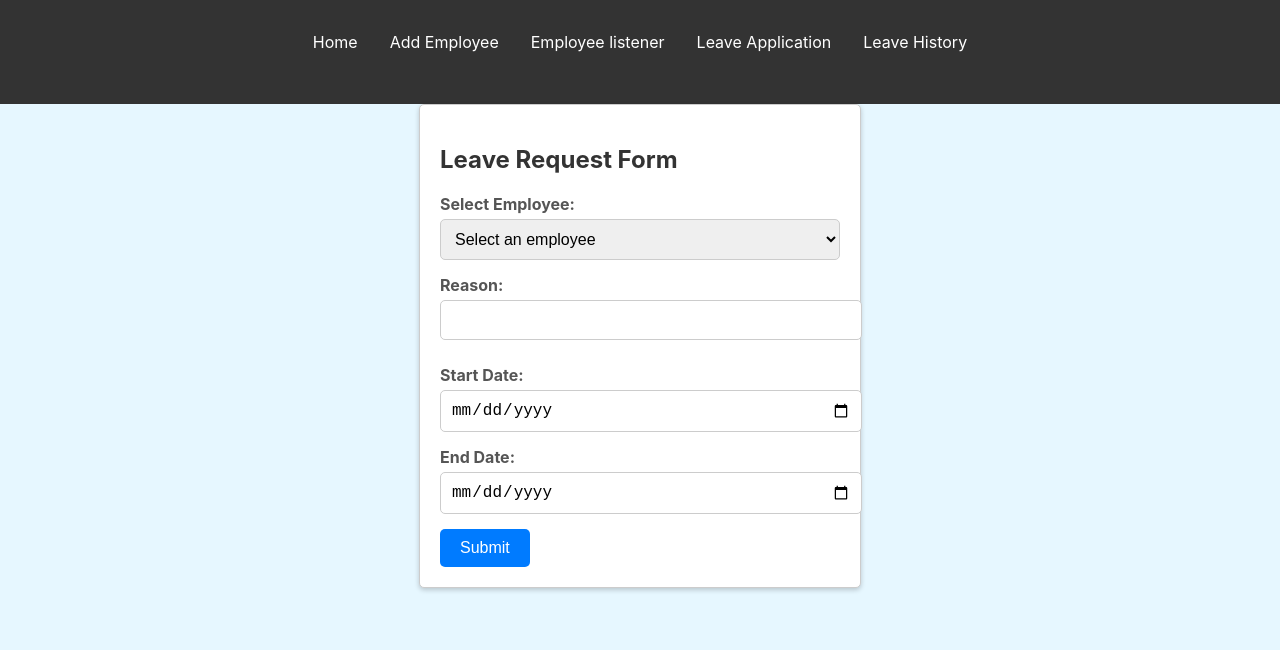
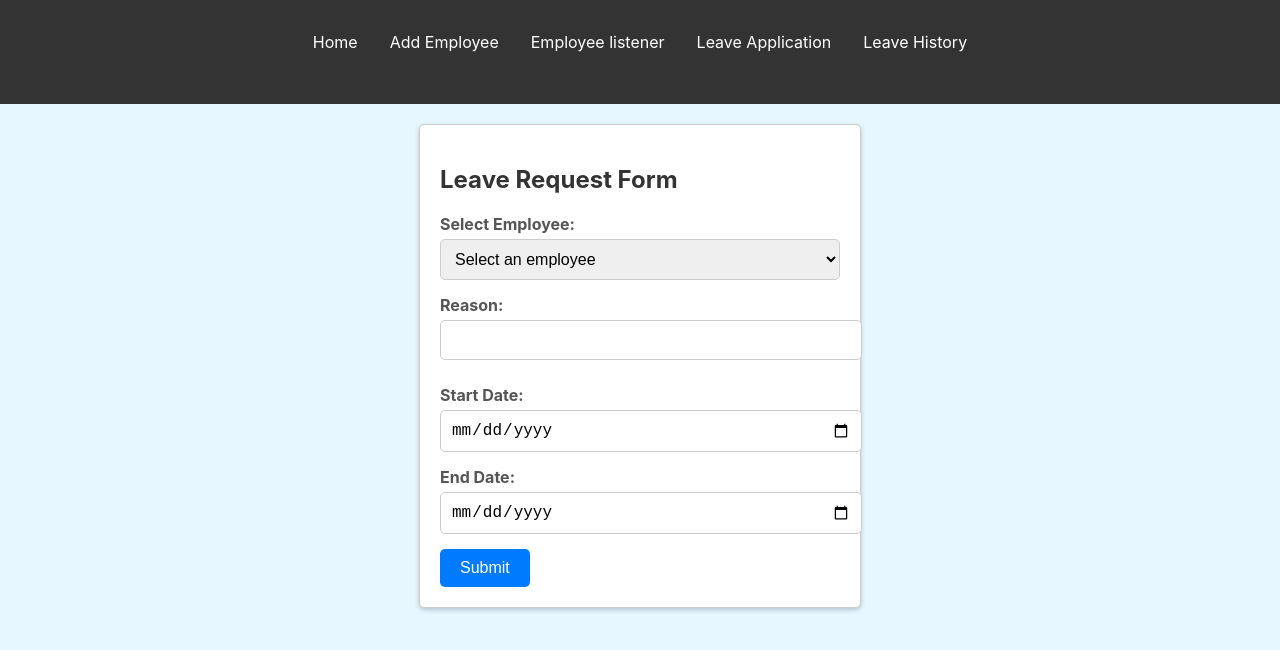
Before and after one commit to Aby0206/simelabs_miniprojct, a React (Create React App) app: page /leaveapp in a window 1280 px wide. Shown: the top 650 px of the page. Built offline with nearby package versions, Linux system fonts and the light colour scheme.

Commit message:
stylechanged

```diff
--- a/src/components/leave/leave.css
+++ b/src/components/leave/leave.css
@@ -1,4 +1,6 @@
 .leave-form {
+    position: relative;
+    top: 20px;
     max-width: 400px;
     margin: auto;
     padding: 20px;
@@ -34,7 +36,11 @@
   }
 
   button[type="submit"] {
-    display: inline-block;
+    /* position: relative; */
+    position: relative;
+    display: flex;
+    align-items: center;
+    justify-content: center;
     text-align: center;
     padding: 10px 20px;
     background-color: #007bff;
```
